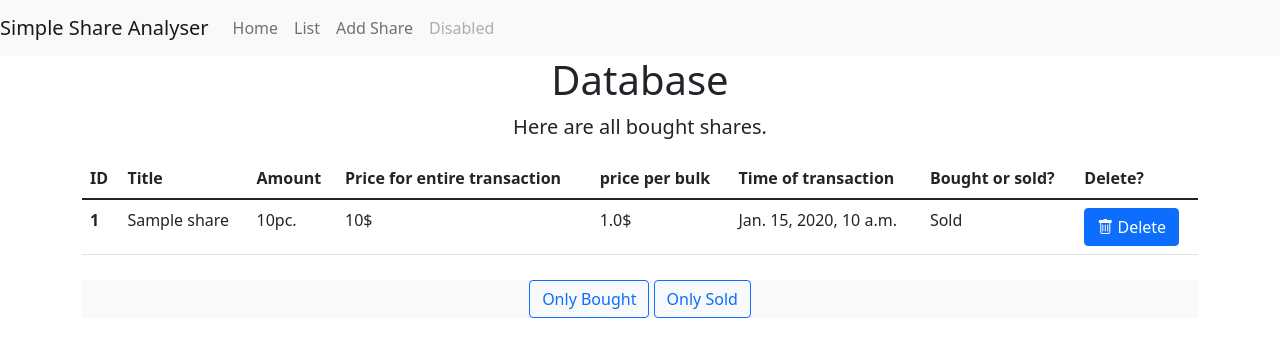
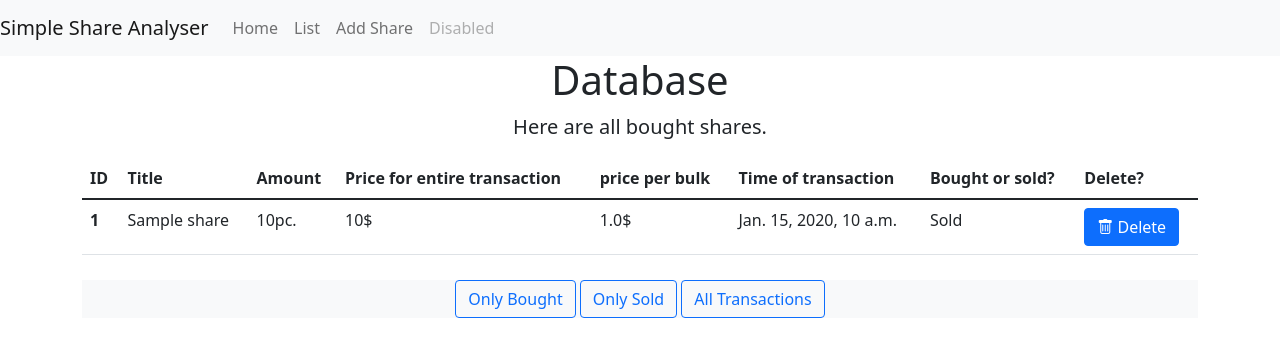
Before and after one commit to Patryk-Rak/simple-share-analyser, a Django app: page /share_list/ in a window 1280 px wide. Shown: the top 357 px of the page. Run offline with Django 4.2, Linux system fonts and the light colour scheme; tables that the repository leaves empty hold one stand-in row (values such as "Sample post"); some libraries are stand-ins or nearby versions.

Commit message:
Added filtering by sold/bought

```diff
--- a/simple_share_analyser/share_list/urls.py
+++ b/simple_share_analyser/share_list/urls.py
@@ -6,6 +6,8 @@ urlpatterns = [
 
     path('', views.home, name="home"),
     path('share_list/', views.share_list, name="share_list"),
+    path('share_list/bought', views.share_list_bought, name="share_list_bought"),
+    path('share_list/sold', views.share_list_sold, name="share_list_sold"),
     path('share_form/', views.share_form, name="share_form"),
     path('share_list/<id>/delete', views.share_delete, name="share_delete"),
 
--- a/simple_share_analyser/share_list/views.py
+++ b/simple_share_analyser/share_list/views.py
@@ -8,13 +8,34 @@ from django.urls import reverse
 import json
 
 
-
 def home(request):
     return render(request, 'home.html')
 
 
 def share_list(request):
     shares = Share.objects.extra(select={'d_field': 'price / amount'}).extra(order_by=['d_field'])
+
+    if request.method == 'DELETE':
+        id = json.loads(request.body)['id']
+        shares = Share.objects.get(pk=id)
+        shares.delete()
+
+    return render(request, 'share_list.html', {"shares": shares})
+
+
+def share_list_bought(request):
+    shares = Share.objects.extra(select={'d_field': 'price / amount'}).extra(order_by=['d_field']).filter(type_of_trade='Bought')
+
+    if request.method == 'DELETE':
+        id = json.loads(request.body)['id']
+        shares = Share.objects.get(pk=id)
+        shares.delete()
+
+    return render(request, 'share_list.html', {"shares": shares})
+
+
+def share_list_sold(request):
+    shares = Share.objects.extra(select={'d_field': 'price / amount'}).extra(order_by=['d_field']).filter(type_of_trade='Sold')
 
     if request.method == 'DELETE':
         id = json.loads(request.body)['id']
--- a/simple_share_analyser/templates/share_list.html
+++ b/simple_share_analyser/templates/share_list.html
@@ -41,8 +41,9 @@
 
 <div class="container bg-light">
   <div class="col-md-12 text-center" style="margin-top: 25px">
-    <button type="submit" class="btn btn-outline-primary">Only Bought</button>
-    <button type="submit" class="btn btn-outline-primary">Only Sold</button>
+    <a type="submit" href="{% url 'share_list_bought' %}" class="btn btn-outline-primary">Only Bought</a>
+    <a type="submit" href="{% url 'share_list_sold' %}" class="btn btn-outline-primary">Only Sold</a>
+    <a type="submit" href="{% url 'share_list' %}" class="btn btn-outline-primary">All Transactions</a>
   </div>
 </div>
 
```
